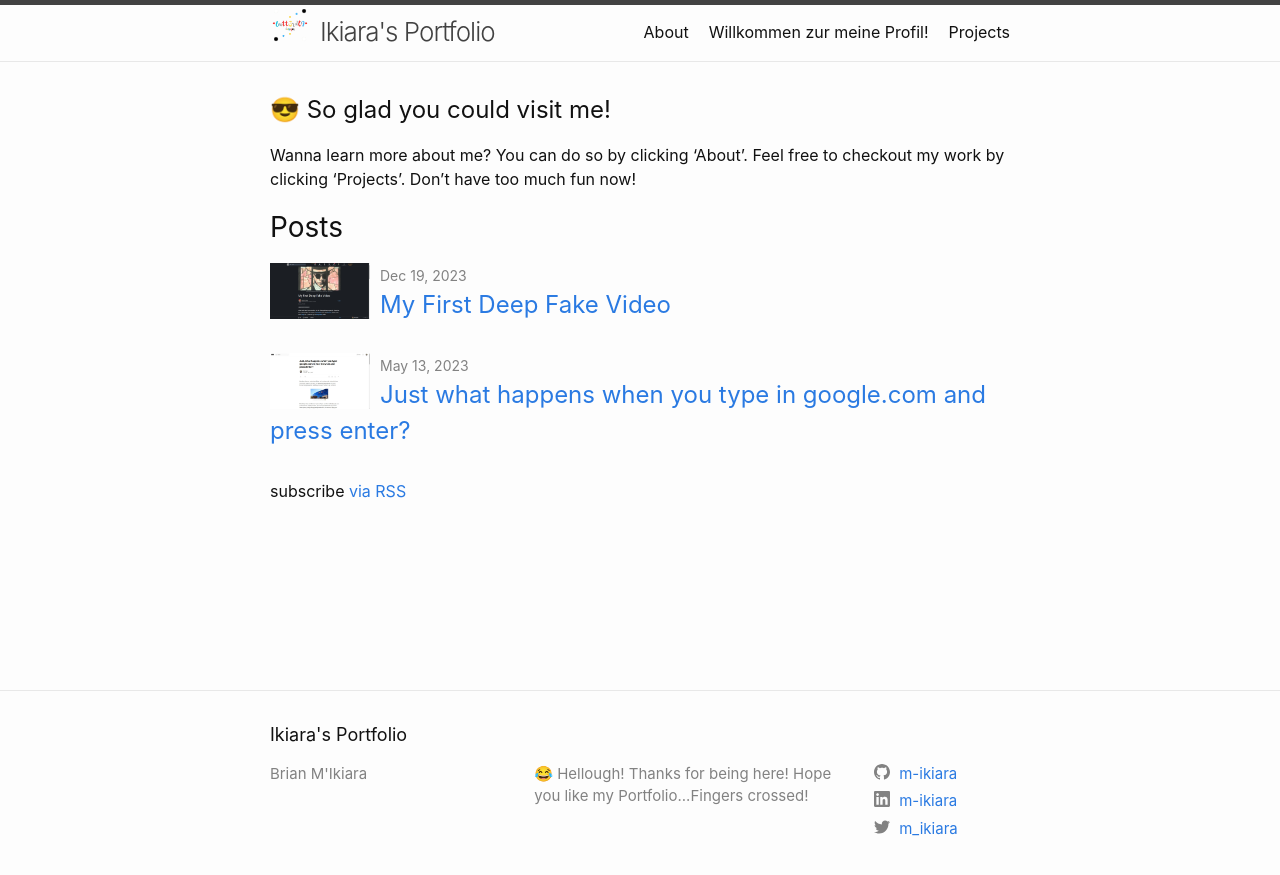
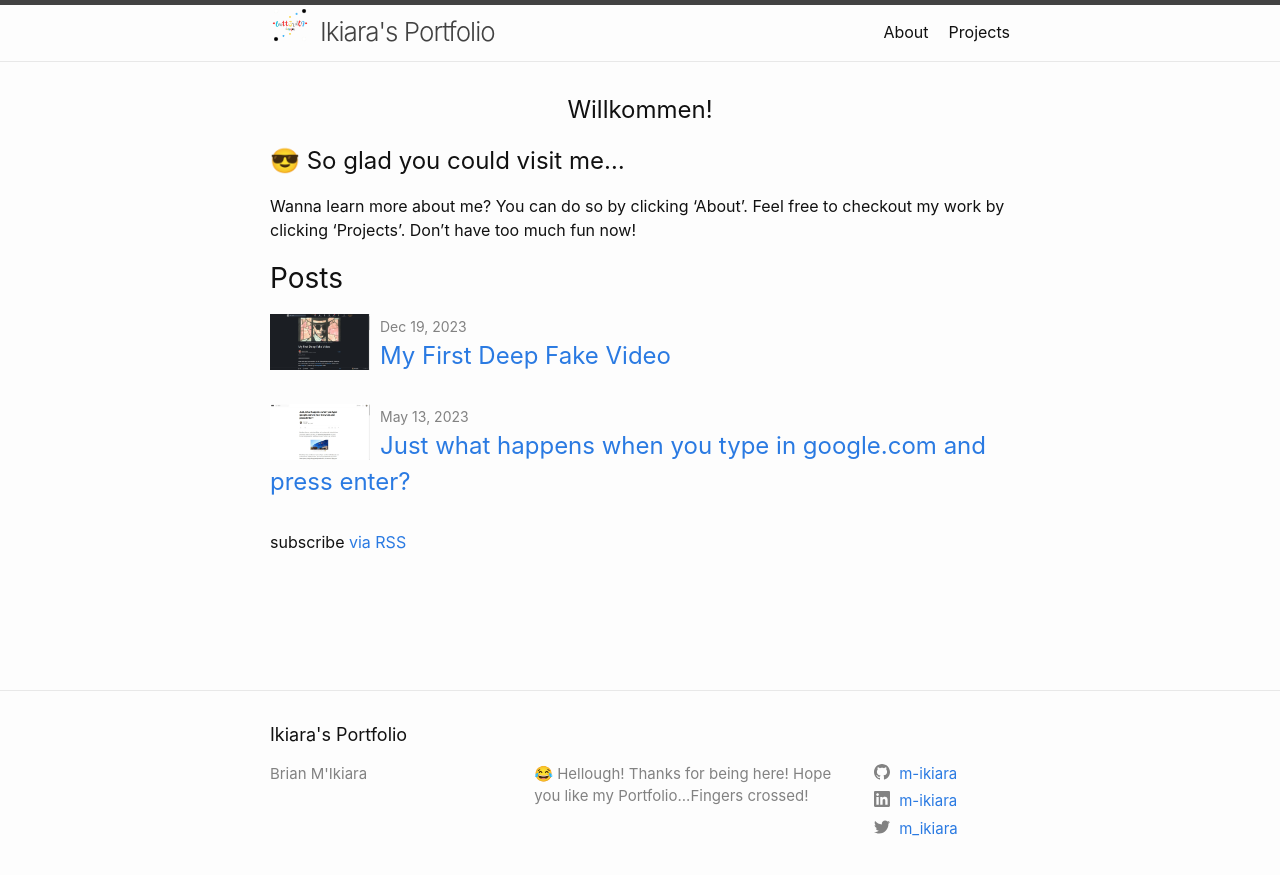
Before and after one commit to brian-ikiara/brian-ikiara.github.io, a Jekyll site: the page built from index.md, in a window 1280 px wide. Shown: the top 875 px of the page. Built offline with Jekyll 4.4.1, drawn with Linux system fonts in a browser that asks for light colours; some of the changed lines change nothing that is shown.

Commit message:
:broom: Some more cleaning up...

```diff
--- a/index.md
+++ b/index.md
@@ -1,11 +1,9 @@
 ---
-# Feel free to add content and custom Front Matter to this file.
-# To modify the layout, see https://jekyllrb.com/docs/themes/#overriding-theme-defaults
-
 layout: home
-title: 'Willkommen zur meine Profil!'
 ---
 
-## 😎 So glad you could visit me!
+<h2 align="center">Willkommen!</h2>
+
+## 😎 So glad you could visit me...
 
 Wanna learn more about me? You can do so by clicking 'About'. Feel free to checkout my work by clicking 'Projects'. Don't have too much fun now!
```
